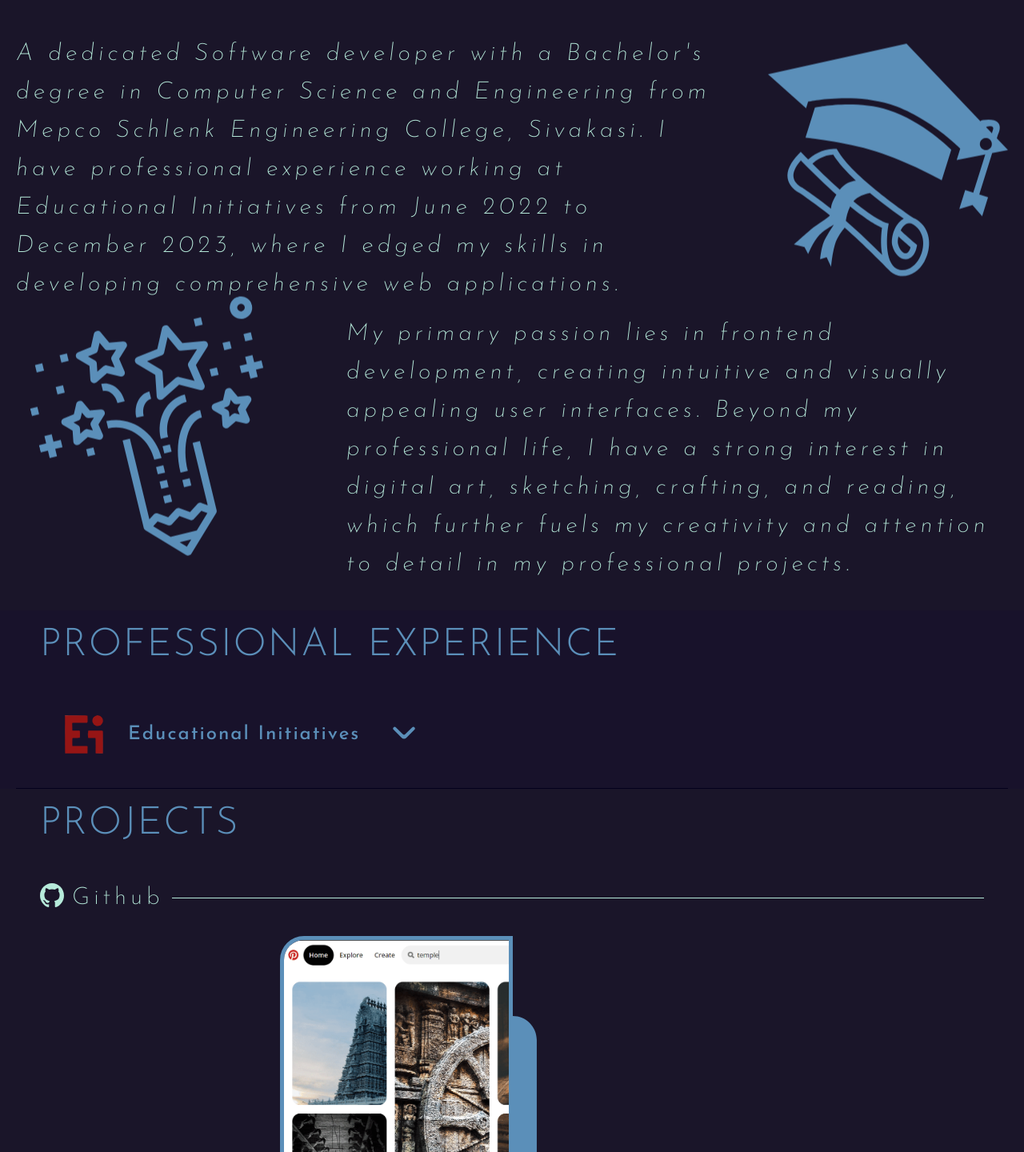
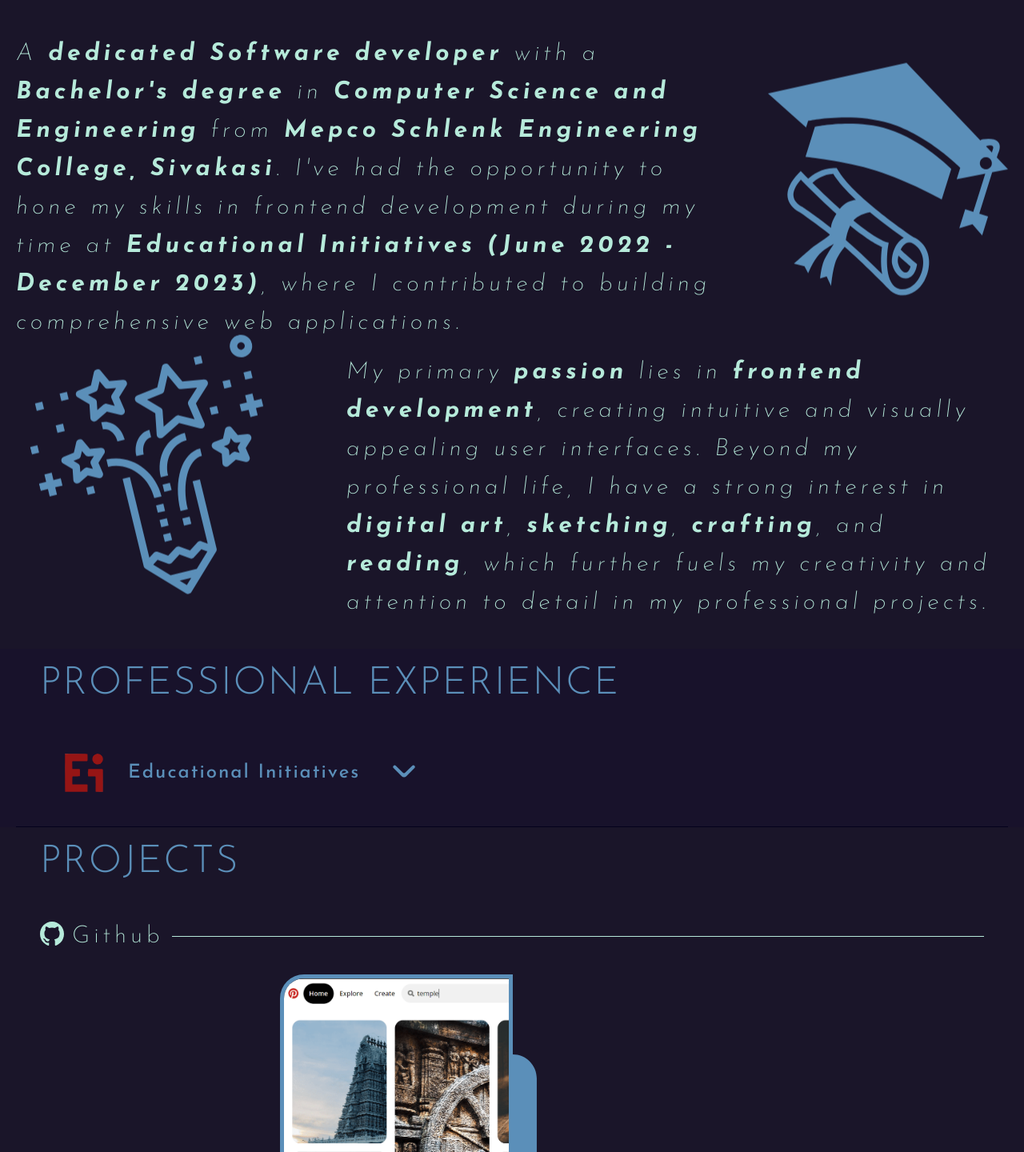
Before and after one commit to Pujaa-M/portfolio, a React (Create React App) app: page / in a window 1280 px wide. Shown: the part 1110-2550 px from the top of the page at 80% size. Built offline with nearby package versions, Linux system fonts and the light colour scheme.

Commit message:
Content enhancement

```diff
--- a/src/assets/json/codepen.js
+++ b/src/assets/json/codepen.js
@@ -8,19 +8,19 @@ export const CodepenProjects = [
         link: 'Water Preloader',
         url: 'https://codepen.io/Pujaa-M/pen/vYPLBaV',
         thumbnail: WaterThumbnail,
-        desc: 'A simple preloader animation, as if water is filling a container.'
+        desc: 'A simple preloader animation, as if water is filling a container I developed using HTML canvas and clipping techniques using SVG images.'
     },
     {
         link: 'Interactive Star',
         url: 'https://codepen.io/Pujaa-M/pen/xxBZMrg',
         thumbnail: InteractieStarThumbnail,
-        desc: 'The star follows the cursor wherever it goes leaving a small curly trail along its path.'
+        desc: 'The star follows the cursor wherever it goes leaving a small curly trail along its path. This was built on HTML canvas'
     },
     {
         link: 'Pixel progress bar',
         url: 'https://codepen.io/Pujaa-M/pen/PoLxqzE',
         thumbnail: PixelProgressThumbnail,
-        desc: 'Progress bar but its pixelated.'
+        desc: 'A simple pixelated progress bar developed using HTML, CSS and vanilla JS.'
     },
     {
         link: 'Neumorphism',
--- a/src/assets/json/experience.js
+++ b/src/assets/json/experience.js
@@ -6,6 +6,6 @@ export const ExpList = [
         "logo": EiLogo,
         "role": "Full-stack Developer",
         "timeline": "Jun 2022 - Dec 2023",
-        "summary": "Ei is an ed-tech company transforming K-12 education through diagnostic assessment and personalized learning. At Educational Initiatives (Ei), I worked as a full-stack developer with technologies like Angular, ReactJS, PHP, MongoDB, and Elasticsearch. I took ownership of the Angular library project and collaborated with backend developers to design APIs. I worked closely with product designers to create responsive web applications, performed peer reviews, and contributed to the award-winning e-learning app Mindspark."
+        "summary": "Ei is an ed-tech company transforming K-12 education through diagnostic assessment and personalized learning. At Educational Initiatives (Ei), As a full-stack developer at Ei, I leveraged my technical expertise to drive the development of innovative educational solutions. I successfully led the Angular library project, collaborated with cross-functional teams, and contributed to the acclaimed Mindspark app, demonstrating my ability to deliver high-quality results in a fast-paced ed-tech environment."
     }
 ]
--- a/src/assets/json/github.js
+++ b/src/assets/json/github.js
@@ -6,12 +6,12 @@ export const GithubProjects = [
         link: 'pinterest-clone',
         url: 'https://github.com/Pujaa-M/pinterest_clone',
         thumbnail: PinterestThumbnail,
-        desc: 'Cloned Pinterest using HTML, CSS and JS, mimicking its search and inifinite scrolling features.'
+        desc: 'I developed a clone of a popular website, Pinterest, using HTML, CSS and JS, mimicking its search and inifinite scrolling features.'
     },
     {
         link: 'shopping-app',
         url: 'https://github.com/Pujaa-M/shopping-app',
         thumbnail: ShoppingAppThumbnail,
-        desc: 'A simple shopping app developed using Angular in which basic operations such as adding to cart, removing from cart, calculating total cost, etc., is implemented using NgRX state management.'
+        desc: 'A simple shopping app that I developed using Angular in which basic operations such as adding to cart, removing from cart, calculating total cost, etc., are implemented using NgRX state management.'
     }
 ]
--- a/src/components/about-component/AboutComponent.js
+++ b/src/components/about-component/AboutComponent.js
@@ -6,6 +6,25 @@ import Creativity from '../../assets/images/creativity.svg'
 
 const AboutComponent = () => {
     const imageSlideRef = useRef(null)
+    const professionalRef = useRef(null)
+    const personalRef = useRef(null)
+
+    const addAnimation = (element) => {
+        const viewHeight = window.innerHeight
+        if(element) {
+            let position = element.getBoundingClientRect().y
+            let positionPercent = (position / viewHeight) * 100
+
+            if(positionPercent <= 70) {
+                element.classList.add('fade-in')
+            }
+        }
+    }
+
+    window.addEventListener("scroll", () => {
+        addAnimation(professionalRef.current)
+        addAnimation(personalRef.current)
+    })
 
     const slideIn = () => {
         if(imageSlideRef.current) {
@@ -39,16 +58,16 @@ const AboutComponent = () => {
         </div>
 
         <div className='intro'>
-            <div className="professional">
+            <div className="professional" ref={professionalRef}>
                 <p>
-                    A dedicated Software developer with a Bachelor's degree in Computer Science and Engineering from Mepco Schlenk Engineering College, Sivakasi. I have professional experience working at Educational Initiatives from June 2022 to December 2023, where I edged my skills in developing comprehensive web applications.
+                    A <b>dedicated Software developer</b> with a <b>Bachelor's degree</b> in <b>Computer Science and Engineering</b> from <b>Mepco Schlenk Engineering College, Sivakasi</b>. I've had the opportunity to hone my skills in frontend development during my time at <b>Educational Initiatives (June 2022 - December 2023)</b>, where I contributed to building comprehensive web applications.
                 </p>
                 <img className="graduate-icon" src={Graduate} alt="graduate-icon"></img>
             </div>
 
-            <div  className="personal">
+            <div  className="personal" ref={personalRef}>
                 <img src={Creativity} alt="creativity-icon"></img>
-                <p>My primary passion lies in frontend development, creating intuitive and visually appealing user interfaces. Beyond my professional life, I have a strong interest in digital art, sketching, crafting, and reading, which further fuels my creativity and attention to detail in my professional projects.</p>
+                <p>My primary <b>passion</b> lies in <b>frontend development</b>, creating intuitive and visually appealing user interfaces. Beyond my professional life, I have a strong interest in <b>digital art</b>, <b>sketching</b>, <b>crafting</b>, and <b>reading</b>, which further fuels my creativity and attention to detail in my professional projects.</p>
             </div>
         </div>
     </div>
--- a/src/index.css
+++ b/src/index.css
@@ -290,6 +290,12 @@ html::-webkit-scrollbar {
   align-items: center;
   justify-content: space-evenly;
   gap: 50px;
+  transform: translateY(20px);
+  opacity: 0;
+}
+
+.fade-in {
+  animation: fade-in 0.3s linear forwards;
 }
 
 .professional > img, .personal > img {
@@ -583,6 +589,16 @@ html::-webkit-scrollbar {
   }
 }
 
+@keyframes fade-in {
+  from {
+    opacity: 0;
+    transform: translateY(20px);
+  }
+  to {
+    opacity: 1;
+    transform: translateY(0);
+  }
+}
 
 @media screen and (max-width: 1142px) {
   .title {
```
